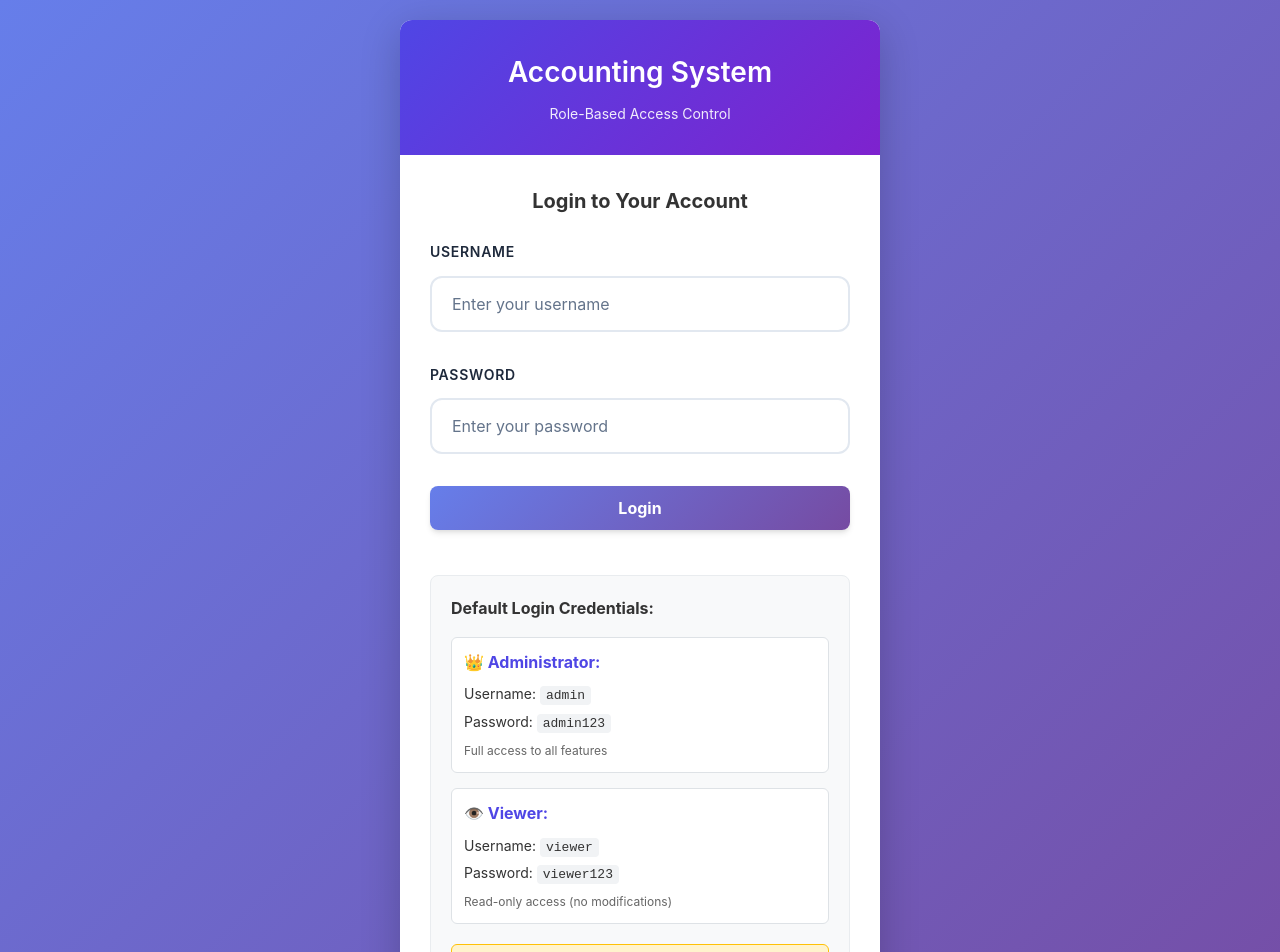
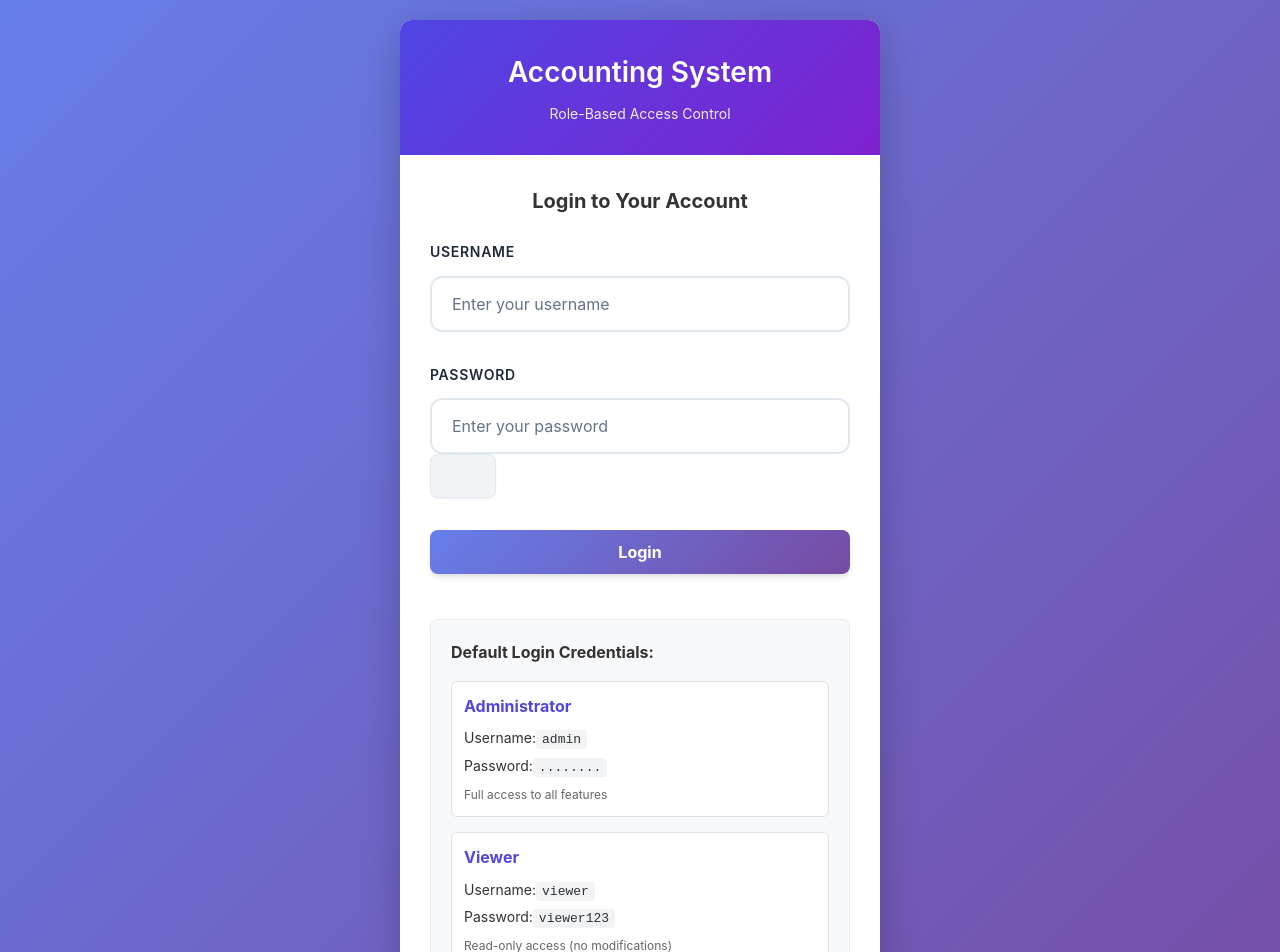
Before and after one commit to thegrotech/Double-Entry-Accounting-System, a React (Create React App) app in the folder frontend/: page / in a window 1280 px wide. Shown: the top 952 px of the page. Built offline with nearby package versions, Linux system fonts and the light colour scheme.

Commit message:
Enhance LoginPage with password visibility toggle
Added password visibility toggle and improved accessibility features.

```diff
--- a/frontend/src/components/LoginPage.js
+++ b/frontend/src/components/LoginPage.js
@@ -1,5 +1,5 @@
 import React, { useState } from 'react';
-import AuthService from '../utils/auth'; // Use AuthService directly
+import AuthService from '../utils/auth';
 import './Login.css';
 
 const Login = ({ onLoginSuccess }) => {
@@ -7,6 +7,7 @@ const Login = ({ onLoginSuccess }) => {
   const [password, setPassword] = useState('');
   const [error, setError] = useState('');
   const [loading, setLoading] = useState(false);
+  const [showPassword, setShowPassword] = useState(false);
 
   const handleSubmit = async (e) => {
     e.preventDefault();
@@ -20,11 +21,8 @@ const Login = ({ onLoginSuccess }) => {
     }
 
     try {
-      // Use AuthService.login() directly
       const result = await AuthService.login(username, password);
 
-      // If we get here, login was successful
-      // Call the parent function to notify login success
       if (onLoginSuccess) {
         onLoginSuccess();
       }
@@ -33,6 +31,10 @@ const Login = ({ onLoginSuccess }) => {
     } finally {
       setLoading(false);
     }
+  };
+
+  const togglePasswordVisibility = () => {
+    setShowPassword(!showPassword);
   };
 
   return (
@@ -63,20 +65,34 @@ const Login = ({ onLoginSuccess }) => {
                 placeholder="Enter your username"
                 disabled={loading}
                 required
+                autoComplete="username"
               />
             </div>
 
-            <div className="form-group">
+            <div className="form-group password-group">
               <label htmlFor="password">Password</label>
+              <div className="password-input-wrapper">
                 <input
                   id="password"
-                type="password"
+                  type={showPassword ? "text" : "password"}
                   value={password}
                   onChange={(e) => setPassword(e.target.value)}
                   placeholder="Enter your password"
                   disabled={loading}
                   required
+                  autoComplete="current-password"
                 />
+                <button
+                  type="button"
+                  className="password-toggle-btn"
+                  onClick={togglePasswordVisibility}
+                  disabled={loading}
+                  aria-label={showPassword ? "Hide password" : "Show password"}
+                  aria-pressed={showPassword}
+                  data-visible={showPassword}
+                  tabIndex="0"
+                />
+              </div>
             </div>
 
             <button
@@ -92,23 +108,35 @@ const Login = ({ onLoginSuccess }) => {
             <h4>Default Login Credentials:</h4>
             <div className="credentials">
               <div className="credential-item">
-                <strong>👑 Administrator:</strong>
-                <div>Username: <code>admin</code></div>
-                <div>Password: <code>admin123</code></div>
+                <strong>Administrator</strong>
+                <div>
+                  <span>Username:</span>
+                  <code>admin</code>
+                </div>
+                <div>
+                  <span>Password:</span>
+                  <code>........</code>
+                </div>
                 <small>Full access to all features</small>
               </div>
 
               <div className="credential-item">
-                <strong>👁️ Viewer:</strong>
-                <div>Username: <code>viewer</code></div>
-                <div>Password: <code>viewer123</code></div>
+                <strong>Viewer</strong>
+                <div>
+                  <span>Username:</span>
+                  <code>viewer</code>
+                </div>
+                <div>
+                  <span>Password:</span>
+                  <code>viewer123</code>
+                </div>
                 <small>Read-only access (no modifications)</small>
               </div>
             </div>
 
             <div className="security-notice">
-              <strong>⚠️ Security Notice:</strong>
-              <p>Change default passwords immediately after first login!</p>
+              <strong>Security Notice</strong>
+              <p>Contact Administrator Immediately +92 318 0033899 if any error occur!</p>
             </div>
           </div>
         </div>
```
Lines whose indentation alone changed are shown as unchanged.
